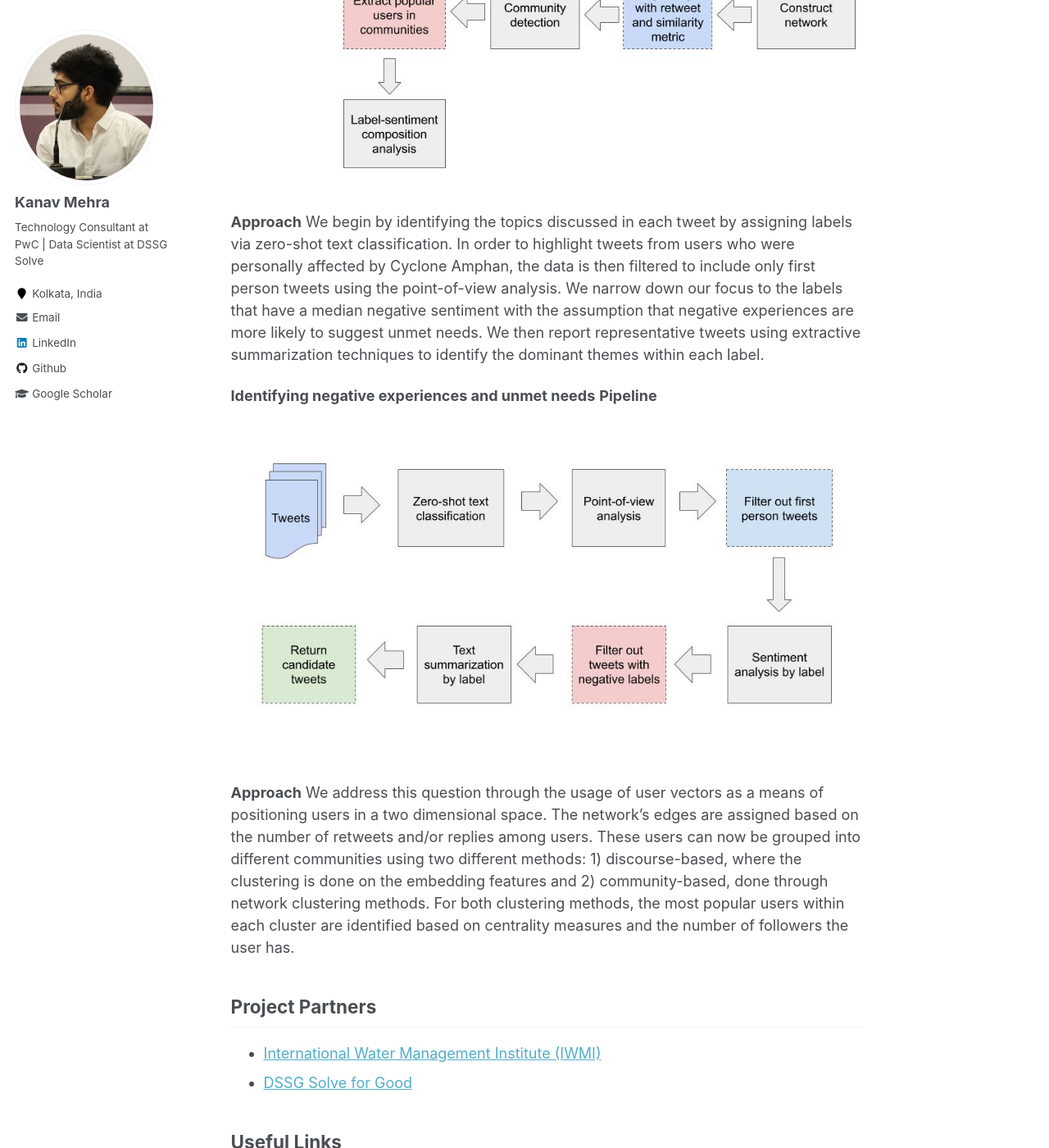
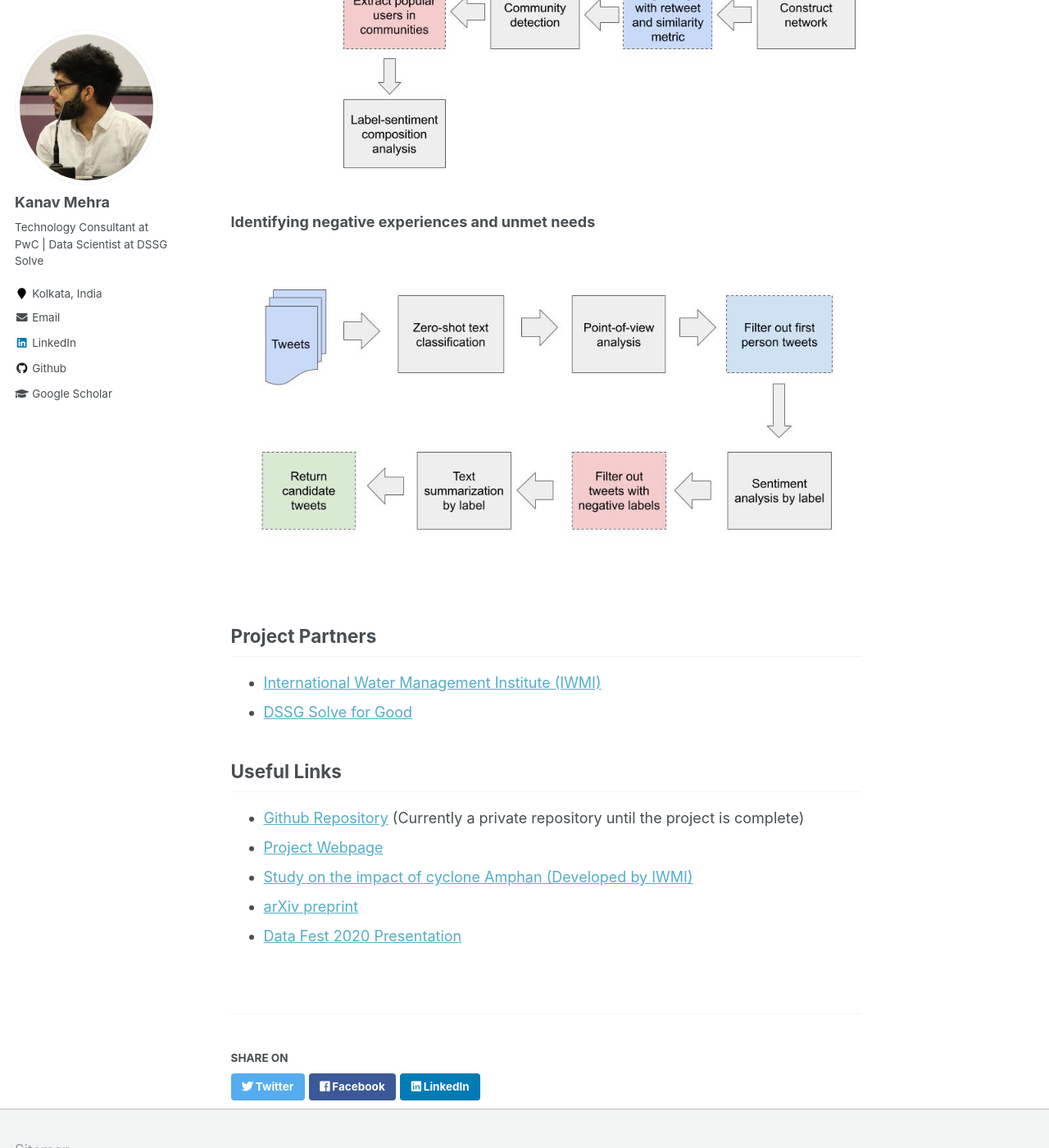
Before and after one commit to kanav-mehra/kanav-mehra.github.io, a Jekyll site: the page built from _projects/Amphan.md, in a window 1280 px wide and 1400 px high, scrolled down 876 px. Shown: the whole window at 82% size. Built offline with Jekyll 4.4.1, drawn with Linux system fonts in a browser that asks for light colours; some of the changed text lies outside the part shown.

Commit message:
Editing Amphan project

```diff
--- a/_projects/Amphan.md
+++ b/_projects/Amphan.md
@@ -10,23 +10,14 @@ Objective
 ------
 For the initial phase, we focus on a recent extreme weather event - Cyclone Amphan, which made landfall in South Asia on May 20, 2020, and affected 18 million people along the way. We first aimed to characterize how collective knowledge about Cyclone Amphan was produced on Twitter. Accordingly, our first research question was: Who and which ideas are shaping the narratives around Cyclone Amphan, and whose experiences are going unheard? Next, we aimed to explore how to best support people affected by extreme weather events. This led to our second research question: Can Twitter content help identify unmet needs of people affected by Cyclone Amphan? If so, how?
 
-Research Questions
+Research Methods
 --------------
 
 <b>Identifying narratives and influential users</b>
-<b>Pipeline</b>
 ![alt RQ1](http://kanav-mehra.github.io/images/rq1_pipeline.jpg)
 
-<b>Approach</b>
-We begin by identifying the topics discussed in each tweet by assigning labels via zero-shot text classification. In order to highlight tweets from users who were personally affected by Cyclone Amphan, the data is then filtered to include only first person tweets using the point-of-view analysis. We narrow down our focus to the labels that have a median negative sentiment with the assumption that negative experiences are more likely to suggest unmet needs. We then report representative tweets using extractive summarization techniques to identify the dominant themes within each label.
-
-
 <b>Identifying negative experiences and unmet needs</b>
-<b>Pipeline</b>
 ![alt RQ2](http://kanav-mehra.github.io/images/rq2_pipeline.jpg)
-
-<b>Approach</b>
-We address this question through the usage of user vectors as a means of positioning users in a two dimensional space. The network's edges are assigned based on the number of retweets and/or replies among users. These users can now be grouped into different communities using two different methods: 1) discourse-based, where the clustering is done on the embedding features and 2) community-based, done through network clustering methods. For both clustering methods, the most popular users within each cluster are identified based on centrality measures and the number of followers the user has.
 
 Project Partners
 ------
```
